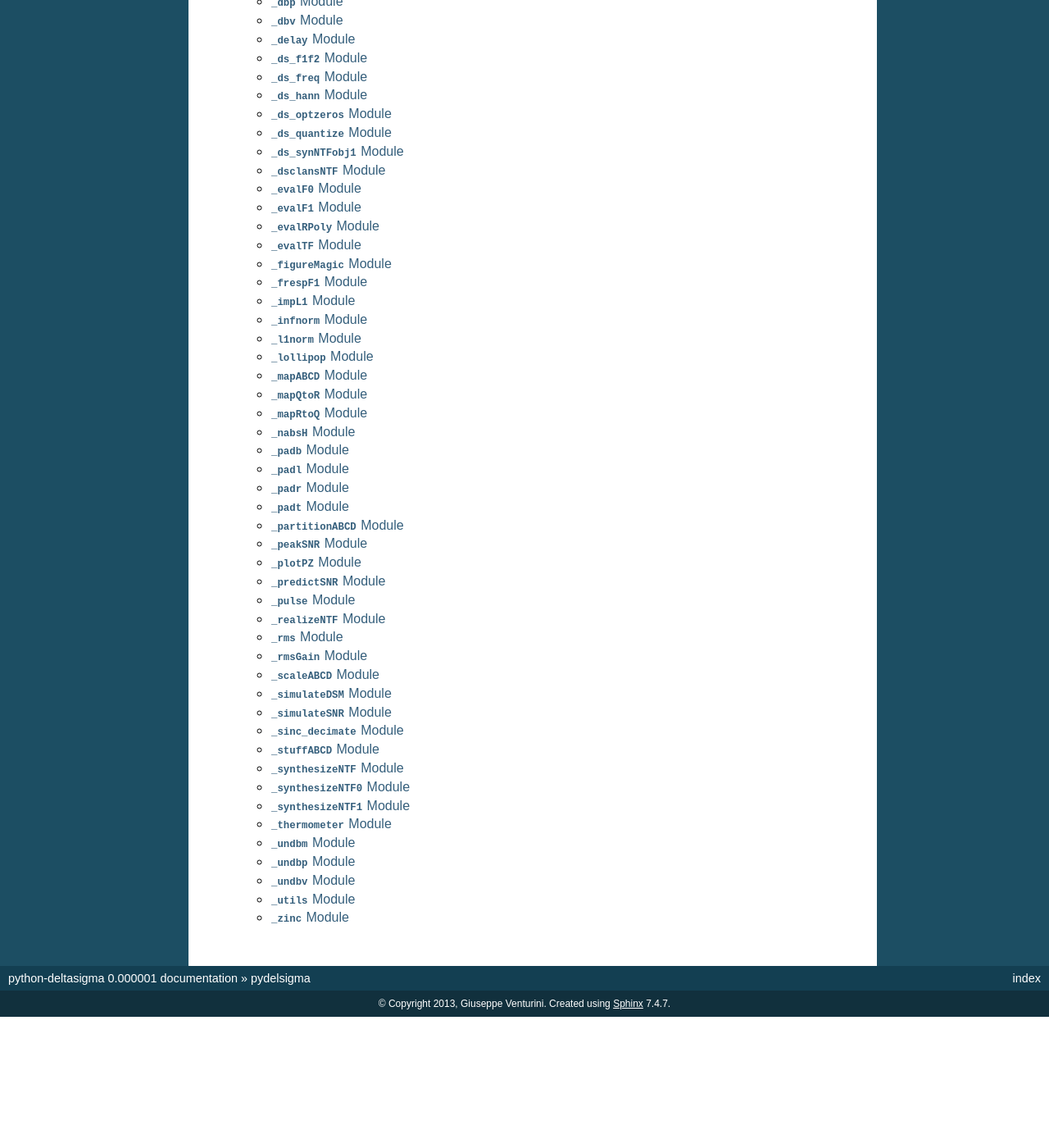
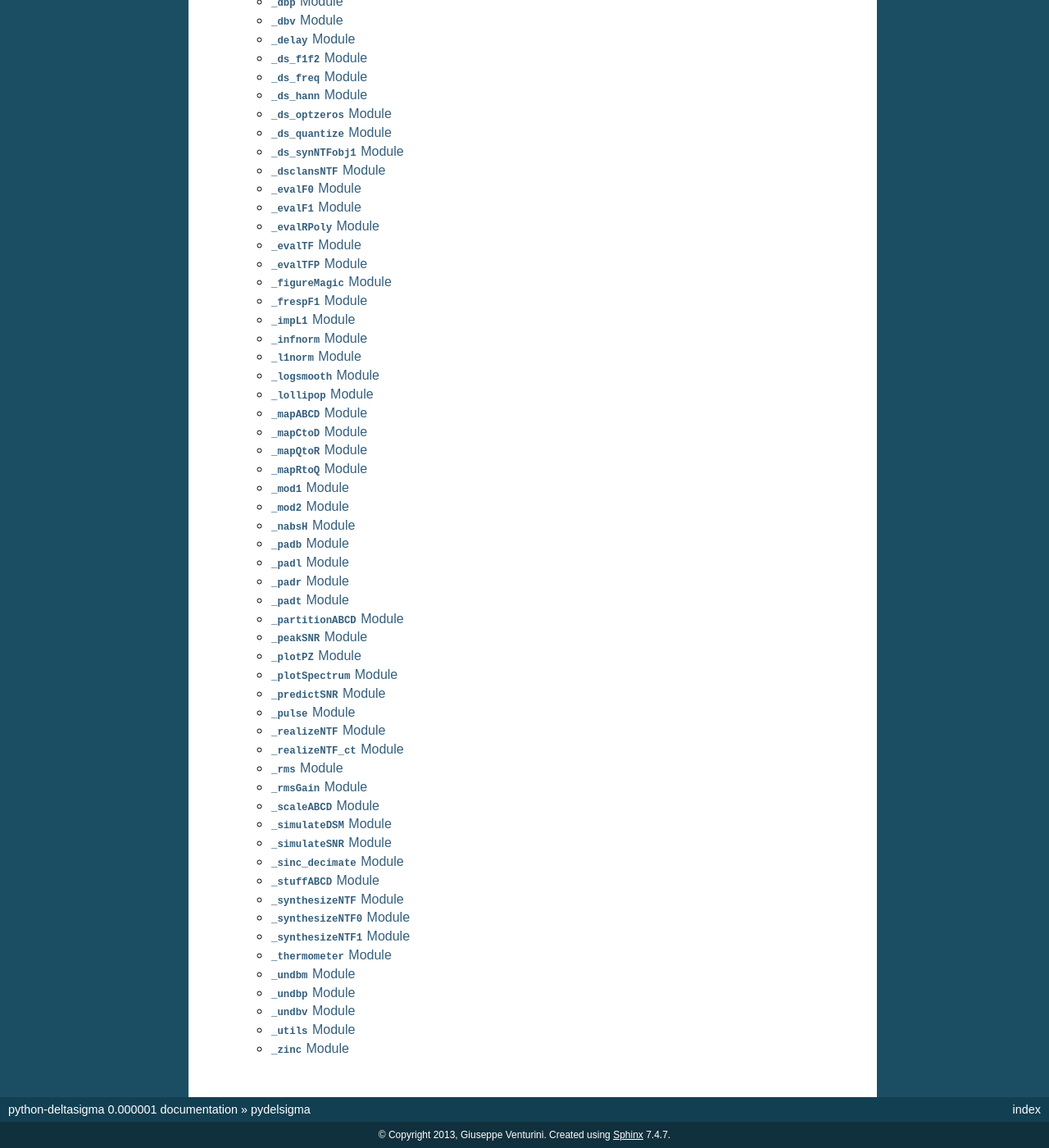
Before and after one commit to ggventurini/python-deltasigma, a Sphinx documentation site: the page built from doc/modules.rst, in a window 1280 px wide and 1400 px high, scrolled down 508 px. Shown: the whole window at 82% size. Built offline with Sphinx 7.4.7, drawn with Linux system fonts in a browser that asks for light colours; formulas are drawn with MathJax 3; before the commit the page ends 1748 px from its top, so only the background shows below that.

Commit message:
Update doc.

```diff
--- a/doc/pydelsigma.rst
+++ b/doc/pydelsigma.rst
@@ -249,6 +249,14 @@ pydelsigma Package
     :undoc-members:
     :show-inheritance:
 
+:mod:`_evalTFP` Module
+----------------------
+
+.. automodule:: pydelsigma._evalTFP
+    :members:
+    :undoc-members:
+    :show-inheritance:
+
 :mod:`_figureMagic` Module
 --------------------------
 
@@ -289,6 +297,14 @@ pydelsigma Package
     :undoc-members:
     :show-inheritance:
 
+:mod:`_logsmooth` Module
+------------------------
+
+.. automodule:: pydelsigma._logsmooth
+    :members:
+    :undoc-members:
+    :show-inheritance:
+
 :mod:`_lollipop` Module
 -----------------------
 
@@ -305,6 +321,14 @@ pydelsigma Package
     :undoc-members:
     :show-inheritance:
 
+:mod:`_mapCtoD` Module
+----------------------
+
+.. automodule:: pydelsigma._mapCtoD
+    :members:
+    :undoc-members:
+    :show-inheritance:
+
 :mod:`_mapQtoR` Module
 ----------------------
 
@@ -317,6 +341,22 @@ pydelsigma Package
 ----------------------
 
 .. automodule:: pydelsigma._mapRtoQ
+    :members:
+    :undoc-members:
+    :show-inheritance:
+
+:mod:`_mod1` Module
+-------------------
+
+.. automodule:: pydelsigma._mod1
+    :members:
+    :undoc-members:
+    :show-inheritance:
+
+:mod:`_mod2` Module
+-------------------
+
+.. automodule:: pydelsigma._mod2
     :members:
     :undoc-members:
     :show-inheritance:
@@ -385,6 +425,14 @@ pydelsigma Package
     :undoc-members:
     :show-inheritance:
 
+:mod:`_plotSpectrum` Module
+---------------------------
+
+.. automodule:: pydelsigma._plotSpectrum
+    :members:
+    :undoc-members:
+    :show-inheritance:
+
 :mod:`_predictSNR` Module
 -------------------------
 
@@ -405,6 +453,14 @@ pydelsigma Package
 -------------------------
 
 .. automodule:: pydelsigma._realizeNTF
+    :members:
+    :undoc-members:
+    :show-inheritance:
+
+:mod:`_realizeNTF_ct` Module
+----------------------------
+
+.. automodule:: pydelsigma._realizeNTF_ct
     :members:
     :undoc-members:
     :show-inheritance:
```
